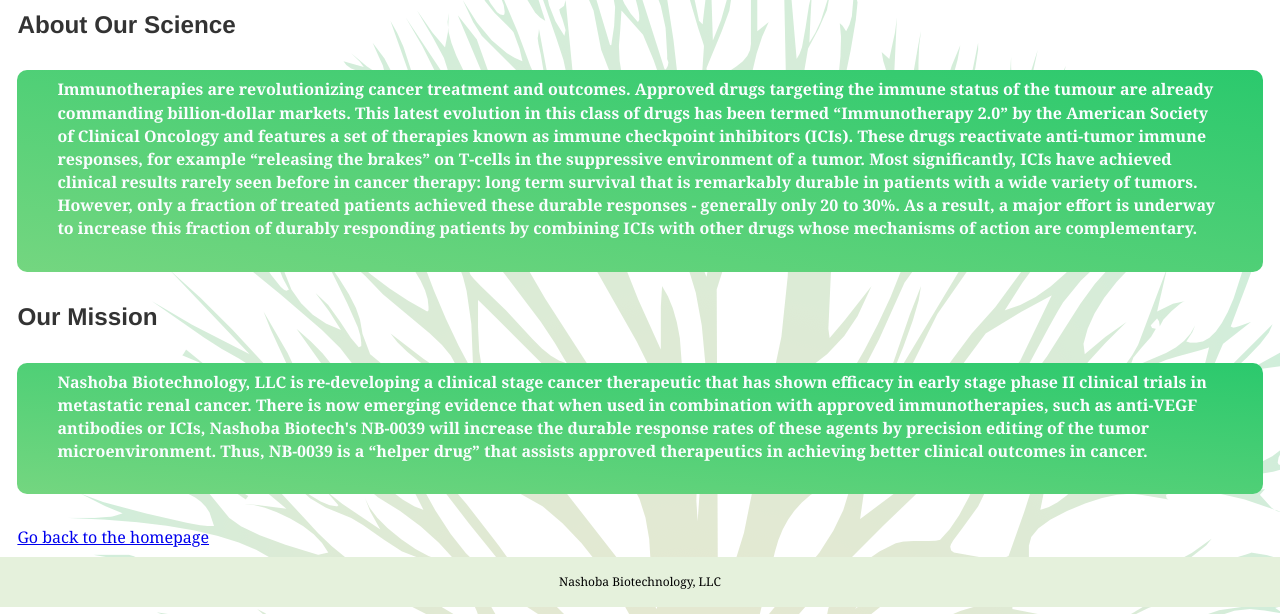
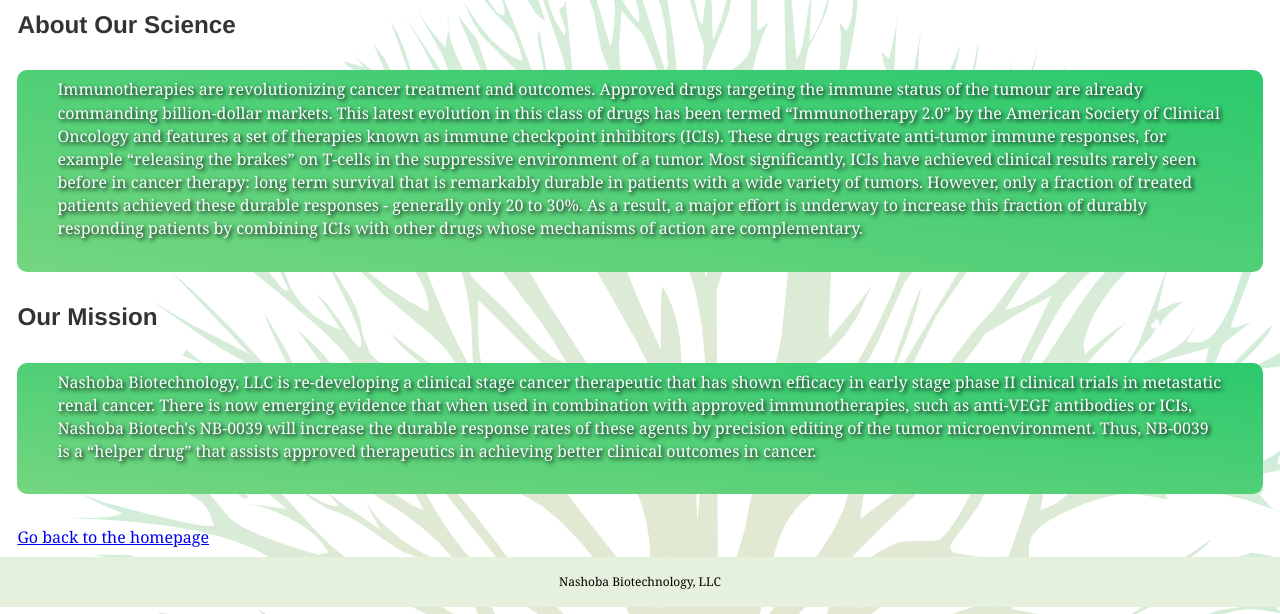
Before and after one commit to EthanNC/nashoba-biotech, a Gatsby site: page /about in a window 1280 px wide. Shown: the part 186-800 px from the top of the page. Built offline with nearby package versions, Linux system fonts and the light colour scheme; Gatsby itself is replaced by a stand-in of ours.

Commit message:
small changes and fixes

```diff
--- a/src/components/button.js
+++ b/src/components/button.js
@@ -13,6 +13,7 @@
       borderWidth: 0,
       cursor: "pointer",
       margin:"2rem auto",
+      textShadow: " 2px 2px 4px #000000"
     }}
   >
     {children}
--- a/src/pages/about.js
+++ b/src/pages/about.js
@@ -7,7 +7,7 @@
 
 import {COLORS, BORDER_RADIUS, GRADIENT } from "../components/constants"
 
-const SecondPage = () => (
+const About = () => (
   <Layout>
     <Container>
       <SEO title="Page two" />
@@ -15,12 +15,13 @@
       <div     style={{
       padding: ".5rem 2.5rem",
       color: COLORS.lightWhite,
-      fontWeight: 600,
+      fontWeight: 400,
       background: GRADIENT,
       borderRadius: BORDER_RADIUS,
       borderWidth: 0,
       cursor: "pointer",
       margin:"2rem auto",
+      textShadow: " 2px 2px 4px #000000"
     }}>
 <p>Immunotherapies are revolutionizing cancer treatment and outcomes. Approved drugs targeting the immune status of the tumour are already commanding billion-dollar markets.  This latest evolution in this class of drugs has been termed “Immunotherapy 2.0” by the American Society of Clinical Oncology and features a set of therapies known as immune checkpoint inhibitors (ICIs). These drugs reactivate anti-tumor immune responses, for example “releasing the brakes” on T-cells in the suppressive environment of a tumor. Most significantly, ICIs have achieved clinical results rarely seen before in cancer therapy: long term survival that is remarkably durable in patients with a wide variety of tumors. However, only a fraction of treated patients achieved these durable responses - generally only 20 to 30%. As a result, a major effort is underway to increase this fraction of durably responding patients by combining ICIs with other drugs whose mechanisms of action are complementary. </p>
       </div>
@@ -28,12 +29,13 @@
       <div     style={{
       padding: ".5rem 2.5rem",
       color: COLORS.lightWhite,
-      fontWeight: 600,
+      fontWeight: 400,
       background: GRADIENT,
       borderRadius: BORDER_RADIUS,
       borderWidth: 0,
       cursor: "pointer",
       margin:"2rem auto",
+      textShadow: " 2px 2px 4px #000000"
     }}>
 <p>Nashoba Biotechnology, LLC is re-developing a clinical stage cancer therapeutic that has shown efficacy in early stage phase II clinical trials in metastatic renal cancer. There is now emerging evidence that when used in combination with approved immunotherapies, such as anti-VEGF antibodies or ICIs, Nashoba Biotech's NB-0039 will increase the durable response rates of these agents by precision editing of the tumor microenvironment. Thus, NB-0039 is a “helper drug” that assists approved therapeutics in achieving better clinical outcomes in cancer.</p>
 
@@ -44,4 +46,4 @@
   </Layout>
 )
 
-export default SecondPage
+export default About
--- a/src/pages/index.js
+++ b/src/pages/index.js
@@ -48,7 +48,7 @@
     </Row>
 
     <Row>
-        <Founder name="Jeremy P. Carver" title="Chair, BoD" image={JC} link="https://www.linkedin.com/in/patrick-michaud-2489a126/"/>
+        <Founder name="Jeremy P. Carver" title="Chair, BoD" image={JC} link="https://www.linkedin.com/in/jeremy-carver-441a696/"/>
     </Row>
 
 
```
